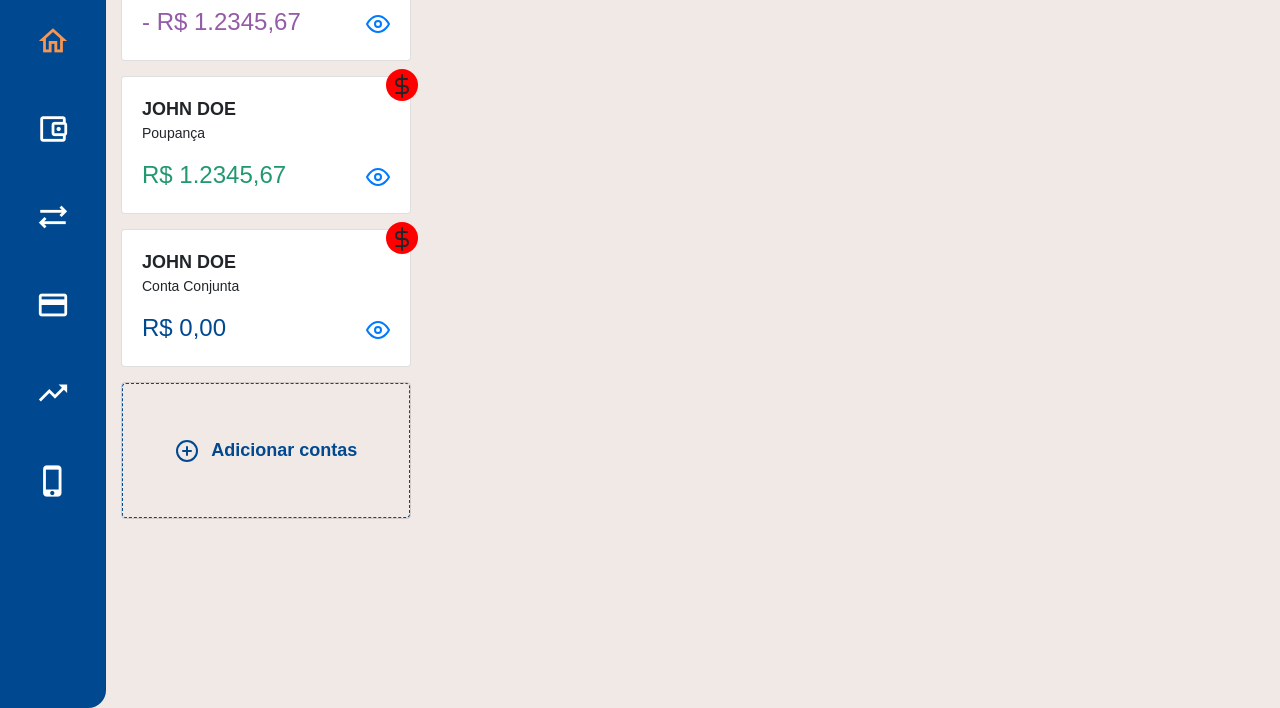
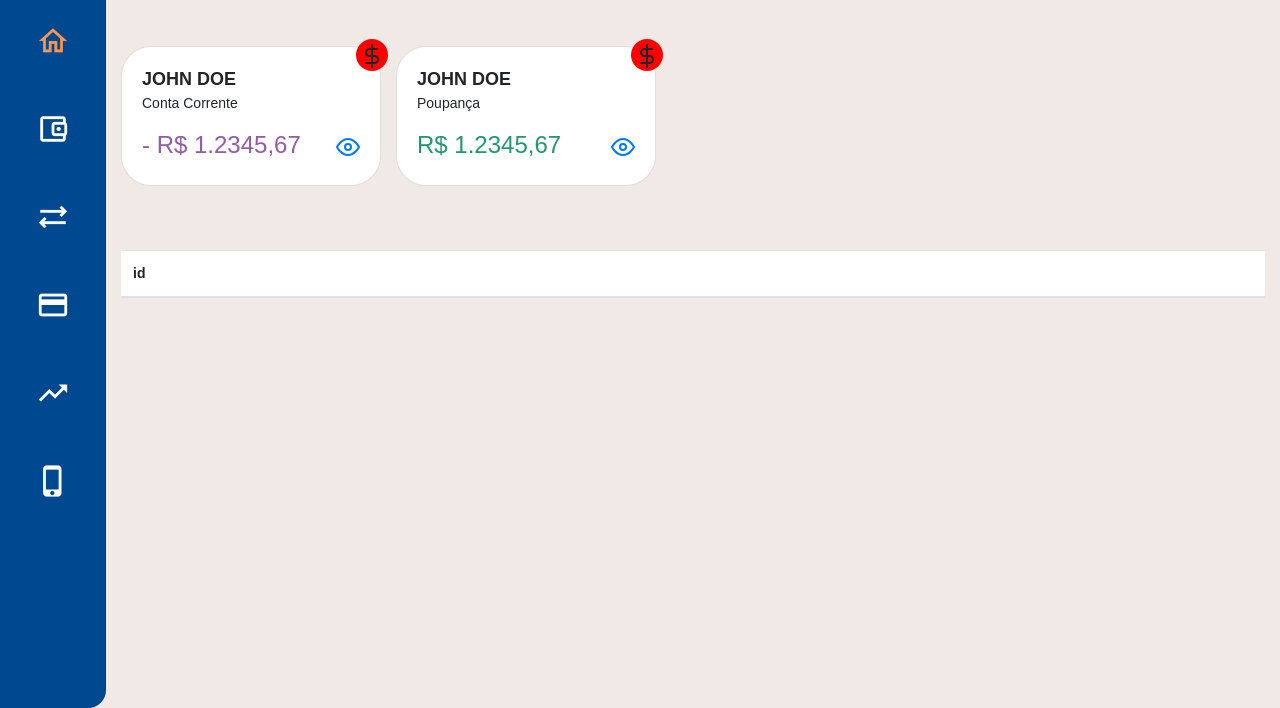
Before and after one commit to G2-D/rebranding-itau, a website built with webpack: page public/index.html in a window 1280 px wide. Shown: the part 92-800 px from the top of the page. Built offline with nearby package versions, Linux system fonts and the light colour scheme; a web font is replaced by a local one.

Commit message:
Tabela de transferencias

```diff
--- a/public/index.html
+++ b/public/index.html
@@ -80,8 +80,8 @@
                     </div>
 				</nav>
 
-				<!-- #sidebar-account -->
-				<section class="sidebar-account">
+				<!-- #section-account -->
+				<div class="section-account">
 					<div class="col">
 						<div class="account-list">
 							<div class="card">
@@ -126,37 +126,22 @@
 									</p>
 								</div>
 							</div>
-							<div class="card">
-								<div class="card-icon">
-									<span data-feather="dollar-sign"></span>
-								</div>
-								<div class="card-body">
-									<h6 class="card-title">
-										<strong>
-											JOHN DOE
-										</strong>
-										<span>
-											Conta Conjunta
-										</span>
-									</h6>
-									<p class="card-text">
-										R$ 0,00
-										<a href="#" title="Ver fatura">
-											<span data-feather="eye"></span>
-										</a>
-									</p>
-								</div>
-							</div>
-							<div class="card card-btn-add">
-								<button class="btn btn-add-account">
-									<span data-feather="plus-circle"></span>
-									Adicionar contas
-								</button>
-							</div>
 						</div>
 					</div>
-				</section>
-				<!-- /sidebar-account -->
+				</div>
+				<!-- /section-account -->
+
+				<div class="table-transfer">
+					<div class="col">
+						<table class="table">
+							<thead>
+								<th>
+									id
+								</th>
+							</thead>
+						</table>
+					</div>
+				</div>
             </main>
         </div>
     </div>
--- a/resources/scss/app.scss
+++ b/resources/scss/app.scss
@@ -1,7 +1,8 @@
 @import "~bootstrap/scss/bootstrap";
 @import "./partials/navbar";
 @import "./partials/sidebar";
-@import "./partials/sidebar-accounts";
+@import "./partials/section-accounts";
+@import "./partials/table-transfer";
 @import "./partials/navmain";
 
 body {
--- a/resources/scss/partials/_sidebar-accounts.scss
+++ b/resources/scss/partials/_section-accounts.scss
@@ -1,26 +1,28 @@
-.sidebar-account {
+.section-account {
 
 	& {
-		width: 320px;
-		height: 100vh;
-		position: fixed;
-		top: 0;
-		left: 106px;
+		width: 100%;
 	}
 
 	.account-list {
 
 		& {
 			display: flex;
-			flex-direction: column;
-			height: 100vh;
+			flex-wrap: wrap;
+			flex-direction: row;
+			margin-top: 64px;
 		}
 
 		.card {
 
 			& {
+				width: 240px;
+				height: 140px;
+				flex: 0 0 260px;
 				margin-top: 15px;
+				margin-right: 15px;
 				min-height: 137px;
+				border-radius: 30px;
 			}
 
 			.card-icon {
@@ -72,31 +74,5 @@
 				}
 			}
 		}
-
-		.card-btn-add {
-
-			& {
-				background: none;
-				box-shadow: none;
-			}
-
-			.btn-add-account {
-
-				& {
-					height: 100%;
-					padding: 24px;
-					border: 1px dashed #004990;
-					font-size: 18px;
-					font-weight: bold;
-					color: #004990;
-					box-shadow: none;
-				}
-
-				svg {
-					vertical-align: middle;
-					margin-right: 8px;
-				}
-			}
-		}
 	}
 }
--- /dev/null
+++ b/resources/scss/partials/_table-transfer.scss
@@ -0,0 +1,12 @@
+.table-transfer {
+
+	& {
+		width: 100%;
+		float: left;
+		margin-top: 64px;
+	}
+
+	.table {
+		background-color: #FFFFFF
+	}
+}
```
Also changed, not shown: public/assets/css/bundle.css.
